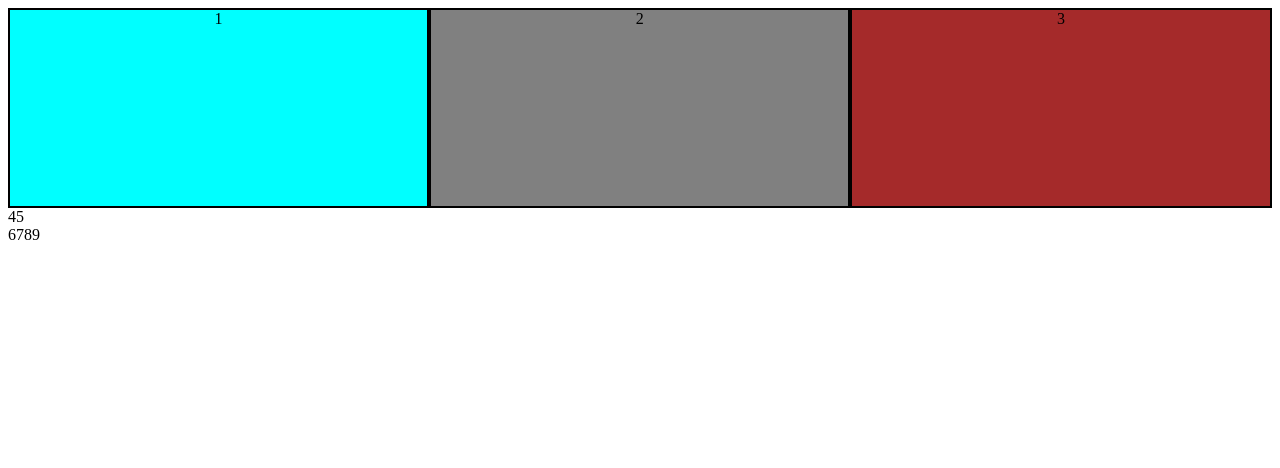
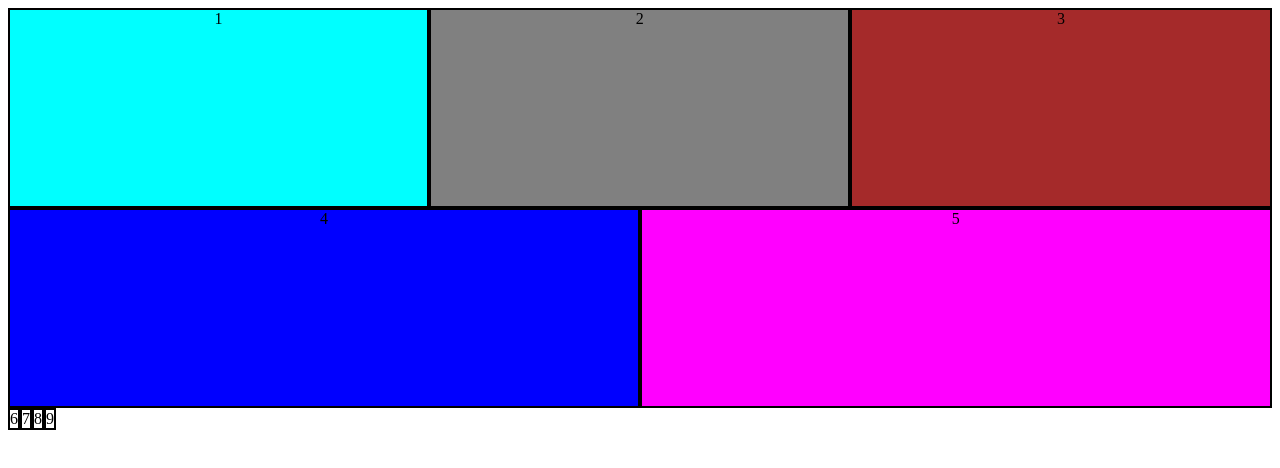
Before and after one commit to rtduany/twelve-Grids, a plain HTML site: page index2.html in a window 1280 px wide. Drawn offline with Linux system fonts and the light colour scheme.

Commit message:
added styles for second row

```diff
--- a/styles/grid.css
+++ b/styles/grid.css
@@ -18,15 +18,21 @@ row,
 .col-xs-1 {
     height: 200px;
     width: 33.3226666668%;
-    border: 2px solid black;
 }
 .col-xs-2 {
     height: 200px;
     width: 33.3226666668%;
-    border: 2px solid black;
 }
 .col-xs-3 {
     height: 200px;
     width: 33.3226666668%;
-    border: 2px solid black;
 }
+
+.col-xs-4 {
+    height: 200px;
+    width: 49.992%;
+}
+.col-xs-5 {
+    height: 200px;
+    width: 49.992%;
+}
--- a/styles/main.css
+++ b/styles/main.css
@@ -1,5 +1,6 @@
 .column {
     text-align: center;
+    border: 2px solid black;
 }
 .col-xs-1 {
     background-color: cyan;
@@ -10,3 +11,9 @@
 .col-xs-3 {
     background-color: brown;
 }
+.col-xs-4 {
+    background-color: blue;
+}
+.col-xs-5 {
+    background-color: magenta;
+}
```
